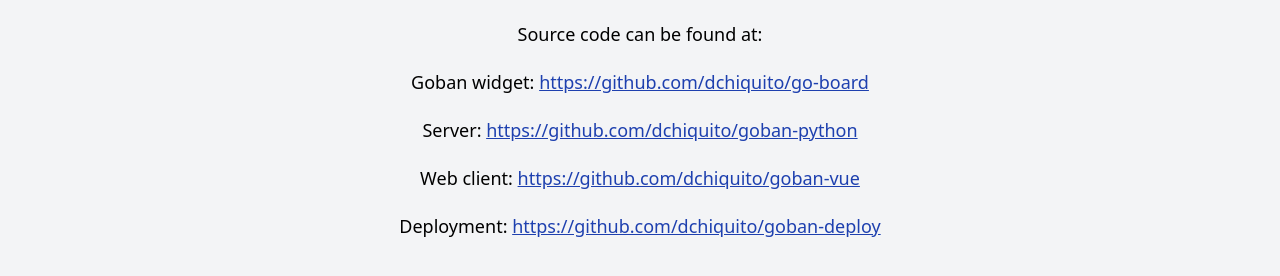
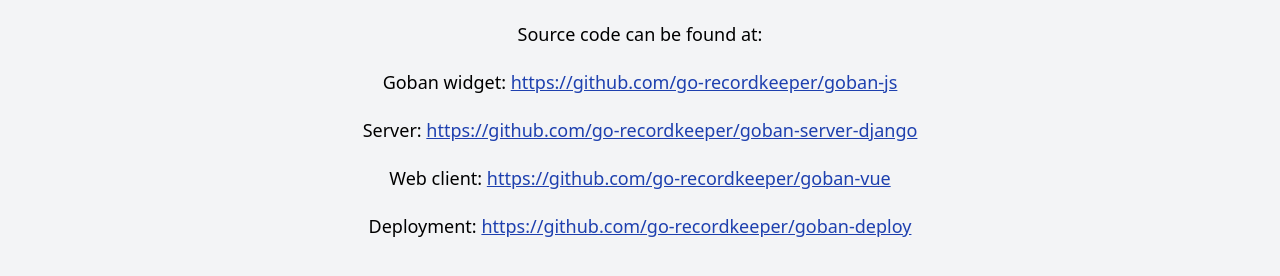
Before and after one commit to dchiquito/goban-vue, a Vue app: page / in a window 1280 px wide. Shown: the part 408-684 px from the top of the page. Built offline with nearby package versions, Linux system fonts and the light colour scheme; no server answers.

Commit message:
Update repo links

```diff
--- a/src/views/HomeView.vue
+++ b/src/views/HomeView.vue
@@ -20,16 +20,16 @@
       Source code can be found at:
     </div>
     <div class="my-5 text-center text-lg">
-      Goban widget: <a href="https://github.com/dchiquito/go-board" class="text-blue-800 underline">https://github.com/dchiquito/go-board</a>
+      Goban widget: <a href="https://github.com/go-recordkeeper/goban-js" class="text-blue-800 underline">https://github.com/go-recordkeeper/goban-js</a>
     </div>
     <div class="my-5 text-center text-lg">
-      Server: <a href="https://github.com/dchiquito/go-board" class="text-blue-800 underline">https://github.com/dchiquito/goban-python</a>
+      Server: <a href="https://github.com/go-recordkeeper/goban-server-django" class="text-blue-800 underline">https://github.com/go-recordkeeper/goban-server-django</a>
     </div>
     <div class="my-5 text-center text-lg">
-      Web client: <a href="https://github.com/dchiquito/go-board" class="text-blue-800 underline">https://github.com/dchiquito/goban-vue</a>
+      Web client: <a href="https://github.com/go-recordkeeper/goban-vue" class="text-blue-800 underline">https://github.com/go-recordkeeper/goban-vue</a>
     </div>
     <div class="my-5 text-center text-lg">
-      Deployment: <a href="https://github.com/dchiquito/go-board" class="text-blue-800 underline">https://github.com/dchiquito/goban-deploy</a>
+      Deployment: <a href="https://github.com/go-recordkeeper/goban-deploy" class="text-blue-800 underline">https://github.com/go-recordkeeper/goban-deploy</a>
     </div>
   </div>
 </template>
--- a/src/views/LoginView.vue
+++ b/src/views/LoginView.vue
@@ -15,7 +15,7 @@
     e.preventDefault();
     let response = await client.login(username.value, password.value);
     if (response.is_ok()) {
-        router.push({ "name": "records" });
+        router.push({ name: "records" });
     } else {
         fieldErrors.value = response.error();
     }
--- a/src/views/RegisterView.vue
+++ b/src/views/RegisterView.vue
@@ -16,7 +16,7 @@
     e.preventDefault();
     let response = await client.register(username.value, email.value, password.value);
     if (response.is_ok()) {
-        router.push({ "name": "records" });
+        router.push({ name: "records" });
     } else {
         fieldErrors.value = response.error();
     }
```
